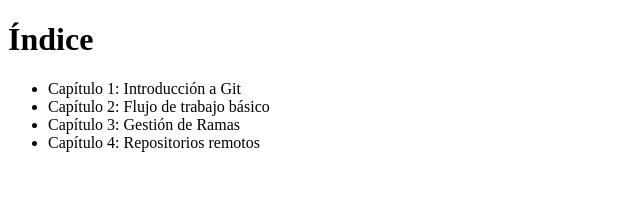
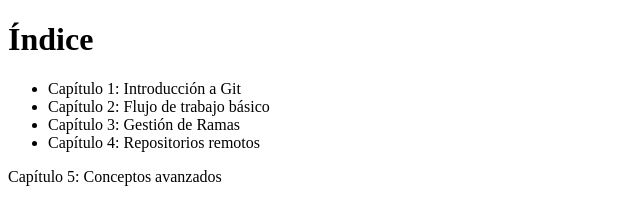
Before and after one commit to danicvvv/bookCVJD_2, a plain HTML site: page index.html in a window 1280 px wide. Shown: the whole page, without its empty margins (0-640 px from the left). Drawn offline with Linux system fonts and the light colour scheme.

Commit message:
Linea Capitulo 5 añadida al final del archivo

```diff
--- a/index.html
+++ b/index.html
@@ -15,3 +15,4 @@
     </ul>
 </body>
 </html>
+Capítulo 5: Conceptos avanzados
```
